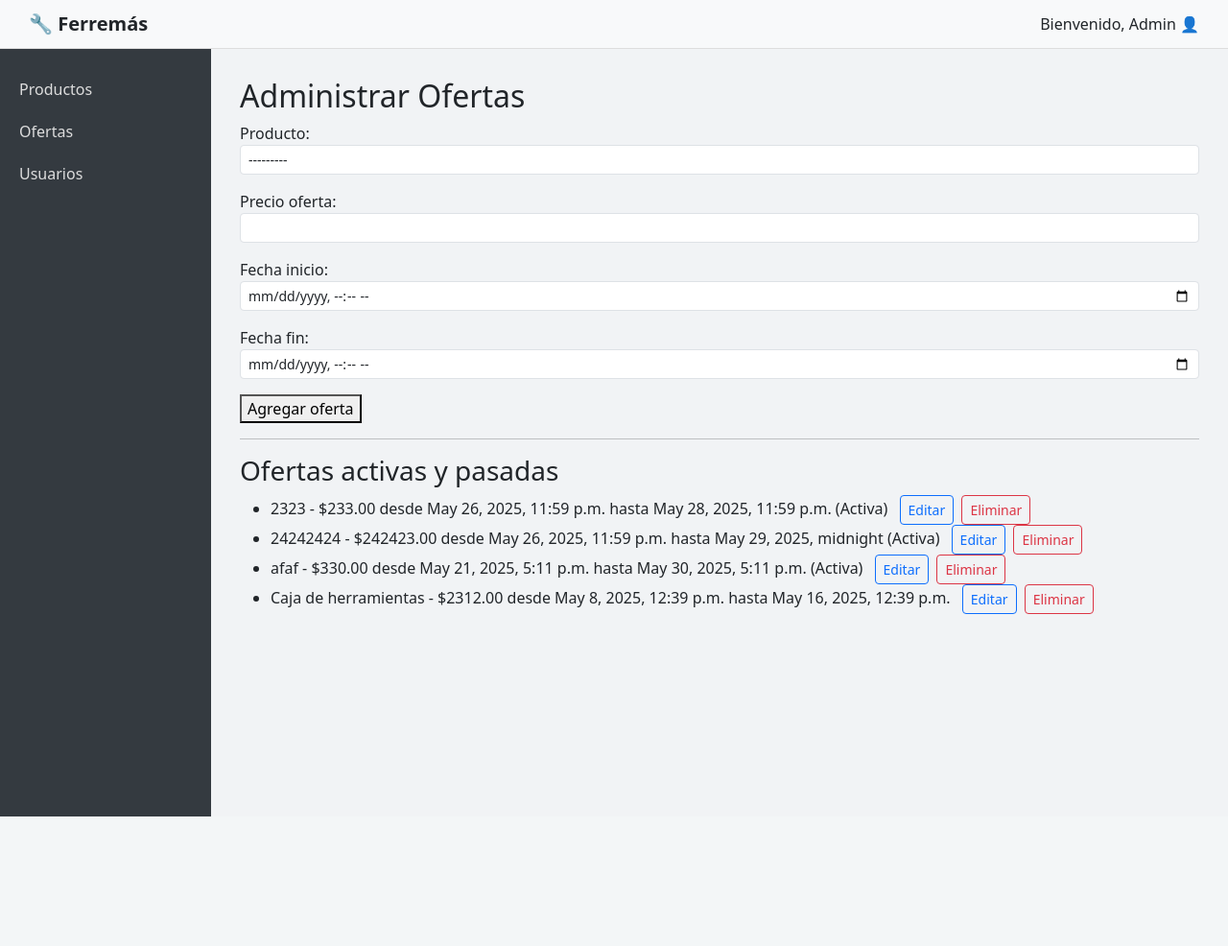
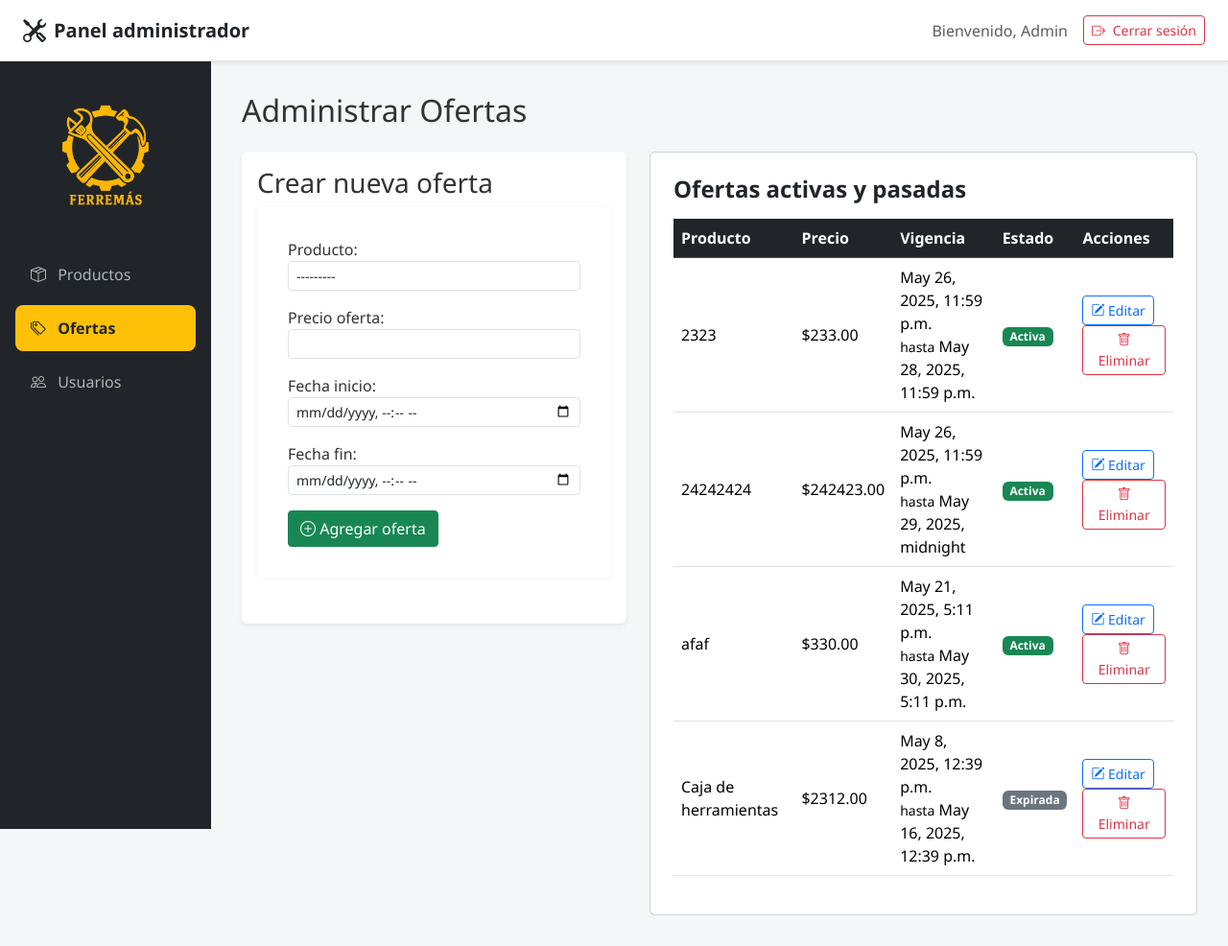
Before and after one commit to Liuflee/ferremas, a Django app: page /adminpanel/ofertas/ in a window 1280 px wide. Shown: the whole page at 96% size. Before the commit the page ends 851 px from the top, so only its background shows below. Run offline with Django 5.2, Linux system fonts and the light colour scheme; a user stored in the database is signed in; data comes from the database, SQL or seed files in the repository; both versions use the stored data as it was after the commit.

Commit message:
estilo panel de admin

```diff
--- a/adminpanel/templates/adminpanel/panel_ofertas.html
+++ b/adminpanel/templates/adminpanel/panel_ofertas.html
@@ -1,28 +1,73 @@
 {% extends 'base_admin.html' %}
+{% block content %}
 
-{% block content %}
-<h2>Administrar Ofertas</h2>
+<h2 class="mb-4">Administrar Ofertas</h2>
 
-<form method="POST">
-  {% csrf_token %}
-  {{ form.as_p }}
-  <button type="submit">Agregar oferta</button>
-</form>
+<div class="row">
+  <!-- Formulario de oferta -->
+  <div class="col-md-5">
+    <div class="p-3 bg-white rounded shadow-sm mb-4">
+      <h3>Crear nueva oferta</h3>
+      <form method="POST">
+        {% csrf_token %}
+        {{ form.as_p }}
+        <button type="submit" class="btn btn-success">
+          <i class="bi bi-plus-circle"></i> Agregar oferta
+        </button>
+      </form>
+    </div>
+  </div>
 
-<hr>
+  <!-- Lista de ofertas -->
+  <div class="col-md-7">
+    <div class="card p-4">
+  <h4 class="fw-bold mb-3">Ofertas activas y pasadas</h4>
+  <div class="table-responsive">
+    <table class="table table-hover align-middle">
+      <thead class="table-dark">
+        <tr>
+          <th>Producto</th>
+          <th>Precio</th>
+          <th>Vigencia</th>
+          <th>Estado</th>
+          <th>Acciones</th>
+        </tr>
+      </thead>
+      <tbody>
+        {% for oferta in ofertas %}
+        <tr>
+          <td>{{ oferta.producto.nombre }}</td>
+          <td>${{ oferta.precio_oferta }}</td>
+          <td>
+            {{ oferta.fecha_inicio }}<br>
+            <small>hasta</small> {{ oferta.fecha_fin }}
+          </td>
+          <td>
+            {% if oferta.esta_activa %}
+              <span class="badge bg-success">Activa</span>
+            {% else %}
+              <span class="badge bg-secondary">Expirada</span>
+            {% endif %}
+          </td>
+          <td>
+            <a href="{% url 'editar_oferta' oferta.id %}" class="btn btn-sm btn-outline-primary me-2">
+              <i class="bi bi-pencil-square"></i> Editar
+            </a>
+            <a href="{% url 'eliminar_oferta' oferta.id %}" class="btn btn-sm btn-outline-danger"
+                onclick="return confirm('¿Seguro que quieres eliminar esta oferta?')">
+              <i class="bi bi-trash"></i> Eliminar
+            </a>
+          </td>
+        </tr>
+        {% endfor %}
+      </tbody>
+    </table>
+  </div>
+</div>
 
-<h3>Ofertas activas y pasadas</h3>
-<ul>
-  {% for oferta in ofertas %}
-    <li>
-      {{ oferta.producto.nombre }} - ${{ oferta.precio_oferta }}
-      desde {{ oferta.fecha_inicio }} hasta {{ oferta.fecha_fin }}
-      {% if oferta.esta_activa %} (Activa) {% endif %}
-      <a href="{% url 'editar_oferta' oferta.id %}" class="btn btn-sm btn-outline-primary ms-2">Editar</a>
-      <a href="{% url 'eliminar_oferta' oferta.id %}" class="btn btn-sm btn-outline-danger ms-1"
-         onclick="return confirm('¿Seguro que quieres eliminar esta oferta?')">Eliminar</a>
-    </li>
-  {% endfor %}
-</ul>
+</div>
+
+  </div>
+</div>
 
 {% endblock %}
--- a/adminpanel/templates/base_admin.html
+++ b/adminpanel/templates/base_admin.html
@@ -1,3 +1,4 @@
+{% load static %}
 <!DOCTYPE html>
 <html lang="es">
 <head>
@@ -6,73 +7,42 @@
     <meta name="viewport" content="width=device-width, initial-scale=1">
 
     <link href="https://cdn.jsdelivr.net/npm/bootstrap@5.3.3/dist/css/bootstrap.min.css" rel="stylesheet">
-    <style>
-        body {
-            min-height: 100vh;
-            display: flex;
-            flex-direction: column;
-        }
-        .admin-wrapper {
-            display: flex;
-            flex-grow: 1;
-        }
-        .sidebar {
-            min-width: 220px;
-            max-width: 250px;
-            background-color: #343a40;
-            color: white;
-            padding-top: 20px;
-            height: 100vh;
-        }
-        .sidebar a {
-            color: #ddd;
-            display: block;
-            padding: 10px 20px;
-            text-decoration: none;
-        }
-        .sidebar a:hover, .sidebar .active {
-            background-color: #495057;
-            color: #fff;
-        }
-        .topbar {
-            background-color: #f8f9fa;
-            padding: 10px 30px;
-            border-bottom: 1px solid #ddd;
-            display: flex;
-            justify-content: space-between;
-            align-items: center;
-        }
-        .main-content {
-            flex-grow: 1;
-            padding: 30px;
-            background-color: #f1f3f5;
-        }
-    </style>
+    <link rel="stylesheet" href="{% static 'css/style_admin.css' %}">
+    <link rel="stylesheet" href="https://cdn.jsdelivr.net/npm/bootstrap-icons@1.10.5/font/bootstrap-icons.css">
 </head>
 <body>
-    <div class="topbar">
-        <div class="fw-bold fs-5">🔧 Ferremás</div>
-        <div>Bienvenido, Admin 👤</div>
+
+    <div class="admin-header d-flex justify-content-between align-items-center px-4 py-3 shadow-sm bg-white border-bottom">
+    <div class="d-flex align-items-center gap-2">
+        <i class="bi bi-tools fs-4" style="color: #212529;"></i>
+        <h5 class="mb-0 fw-bold text-dark">Panel administrador</h5>
     </div>
+
+    <div class="d-flex align-items-center gap-3">
+        <span class="text-muted">Bienvenido, Admin</span>
+        <a href="{% url 'logout' %}" class="btn btn-sm btn-outline-danger">
+        <i class="bi bi-box-arrow-right me-1"></i> Cerrar sesión
+        </a>
+    </div>
+    </div>
+
 
     <div class="admin-wrapper">
         <nav class="sidebar">
-            <div>
-                <!-- productos -->
-                <a href="{% url 'panel_productos' %}" class="nav-link {% if request.resolver_match.url_name == 'productos' %}active{% endif %}">
-                    <i class="bi bi-box-seam"></i> Productos
-                </a>
-                <!-- ofertas -->
-                <a href="{% url 'panel_ofertas' %}" class="nav-link {% if request.resolver_match.url_name == 'ofertas' %}active{% endif %}">
-                    <i class="bi bi-tags"></i> Ofertas
-                </a>
-                <!-- usuarios -->
-                <a href="{% url 'panel_usuarios' %}" class="nav-link {% if request.resolver_match.url_name == 'usuarios' %}active{% endif %}">
-                    <i class="bi bi-people"></i> Usuarios
-                </a>
+            <div class="text-center mb-4">
+                <img src="{% static 'img/logo_ferreteria2.png' %}" alt="Ferremás" class="img-fluid" style="max-width: 150px;">
             </div>
+            <a href="{% url 'panel_productos' %}" class="nav-link {% if request.resolver_match.url_name == 'panel_productos' %}active{% endif %}">
+                <i class="bi bi-box-seam me-2"></i> Productos
+            </a>
+            <a href="{% url 'panel_ofertas' %}" class="nav-link {% if request.resolver_match.url_name == 'panel_ofertas' %}active{% endif %}">
+                <i class="bi bi-tags me-2"></i> Ofertas
+            </a>
+            <a href="{% url 'panel_usuarios' %}" class="nav-link {% if request.resolver_match.url_name == 'panel_usuarios' %}active{% endif %}">
+                <i class="bi bi-people me-2"></i> Usuarios
+            </a>
+        </nav>
 
-        </nav>
 
         <main class="main-content">
             {% block content %}
--- /dev/null
+++ b/static/css/style_admin.css
@@ -0,0 +1,124 @@
+
+body {
+    margin: 0;
+    font-family: 'Segoe UI', sans-serif;
+    background-color: #f4f6f8;
+    color: #333;
+}
+
+.topbar {
+    background-color: #ffffff;
+    border-bottom: 1px solid #ddd;
+    padding: 1rem 2rem;
+    display: flex;
+    justify-content: space-between;
+    align-items: center;
+    font-weight: 600;
+}
+
+.sidebar {
+    background-color: #212529;
+    padding: 1.5rem 1rem;
+    color: white;
+    height: 100vh;
+    min-width: 220px;
+    position: sticky;
+    top: 0;
+}
+
+.sidebar .nav-link {
+    display: block;
+    color: #adb5bd;
+    text-decoration: none;
+    padding: 0.75rem 1rem;
+    border-radius: 8px;
+    margin-bottom: 0.5rem;
+    font-weight: 500;
+    transition: background-color 0.3s ease;
+}
+
+.sidebar .nav-link:hover {
+    background-color: #343a40;
+    color: #ffffff;
+}
+
+.sidebar .nav-link.active {
+    background-color: #ffc107;
+    color: #212529;
+    font-weight: 600;
+}
+
+
+.admin-wrapper {
+    display: flex;
+    min-height: 100vh;
+}
+
+.main-content {
+    flex-grow: 1;
+    padding: 2rem;
+}
+
+/*  formularios */
+form {
+    background-color: #fff;
+    padding: 2rem;
+    border-radius: 8px;
+    box-shadow: 0 0 8px rgba(0,0,0,0.05);
+    margin-bottom: 2rem;
+}
+
+form .form-control {
+    margin-bottom: 1rem;
+}
+
+/* Tablas */
+.table-custom {
+    background-color: #fff;
+    border-radius: 8px;
+    overflow: hidden;
+    box-shadow: 0 2px 5px rgba(0,0,0,0.05);
+}
+
+.table-custom th {
+    background-color: #343a40;
+    color: white;
+    padding: 1rem;
+}
+
+.table-custom td {
+    padding: 1rem;
+    border-top: 1px solid #dee2e6;
+}
+
+.table thead th {
+    vertical-align: middle;
+}
+.list-group-item {
+    background-color: #f8f9fa;
+    border: none;
+}
+
+
+/*Botones */
+.btn {
+    border-radius: 4px;
+}
+
+.btn-outline-primary:hover,
+.btn-outline-danger:hover {
+    color: #fff;
+}
+
+.admin-header {
+    position: sticky;
+    top: 0;
+    z-index: 1030;
+    background-color: #ffffff;
+    border-bottom: 1px solid #dee2e6;
+    box-shadow: 0 1px 3px rgba(0,0,0,0.05);
+    height: 64px;
+}
+.admin-header h5 {
+    font-size: 1.25rem;
+}
--- a/tienda/forms.py
+++ b/tienda/forms.py
@@ -137,13 +137,32 @@ class ObservacionesForm(forms.Form):
     )
 
 class CustomUserCreationForm(forms.ModelForm):
-    password1 = forms.CharField(label="Contraseña", widget=forms.PasswordInput, required=False)
-    password2 = forms.CharField(label="Confirmar Contraseña", widget=forms.PasswordInput, required=False)
-    group = forms.ModelChoiceField(queryset=Group.objects.all(), required=True, label="Rol")
+    password1 = forms.CharField(
+        label="Contraseña",
+        widget=forms.PasswordInput(attrs={'class': 'form-control', 'placeholder': 'Ingrese una contraseña'}),
+        required=False
+    )
+    password2 = forms.CharField(
+        label="Confirmar Contraseña",
+        widget=forms.PasswordInput(attrs={'class': 'form-control', 'placeholder': 'Confirme la contraseña'}),
+        required=False
+    )
+    group = forms.ModelChoiceField(
+        queryset=Group.objects.all(),
+        required=True,
+        label="Rol",
+        widget=forms.Select(attrs={'class': 'form-control'})
+    )
 
     class Meta:
         model = User
         fields = ['username', 'first_name', 'last_name', 'email']
+        widgets = {
+            'username': forms.TextInput(attrs={'class': 'form-control', 'placeholder': 'Nombre de usuario'}),
+            'first_name': forms.TextInput(attrs={'class': 'form-control', 'placeholder': 'Nombre'}),
+            'last_name': forms.TextInput(attrs={'class': 'form-control', 'placeholder': 'Apellido'}),
+            'email': forms.EmailInput(attrs={'class': 'form-control', 'placeholder': 'Correo electrónico'}),
+        }
 
     def __init__(self, *args, **kwargs):
         super().__init__(*args, **kwargs)
@@ -162,14 +181,12 @@ class CustomUserCreationForm(forms.ModelForm):
         password1 = cleaned_data.get("password1")
         password2 = cleaned_data.get("password2")
 
-        # Si el usuario es nuevo, la contraseña es obligatoria
         if not self.instance or not self.instance.pk:
             if not password1:
                 self.add_error('password1', "La contraseña es obligatoria para nuevos usuarios.")
             if password1 != password2:
                 self.add_error('password2', "Las contraseñas no coinciden.")
         else:
-            # Si está editando, solo validar si se ingresa alguna contraseña
             if password1 or password2:
                 if password1 != password2:
                     self.add_error('password2', "Las contraseñas no coinciden.")
@@ -180,11 +197,10 @@ class CustomUserCreationForm(forms.ModelForm):
         user = super().save(commit=False)
         password = self.cleaned_data.get('password1')
         if password:
-            user.set_password(password)  # Encripta y guarda la contraseña
+            user.set_password(password)
 
         if commit:
             user.save()
-
             group = self.cleaned_data['group']
             user.groups.clear()
             user.groups.add(group)
```
Also changed, not shown: adminpanel/templates/adminpanel/editar_oferta.html (+32 -7 lines), adminpanel/templates/adminpanel/editar_usuario.html (+44 -7 lines), adminpanel/templates/adminpanel/panel_productos.html (+44 -19 lines), adminpanel/templates/adminpanel/panel_usuarios.html (+52 -21 lines), db.sqlite3, static/css/style_contador.css (added).
